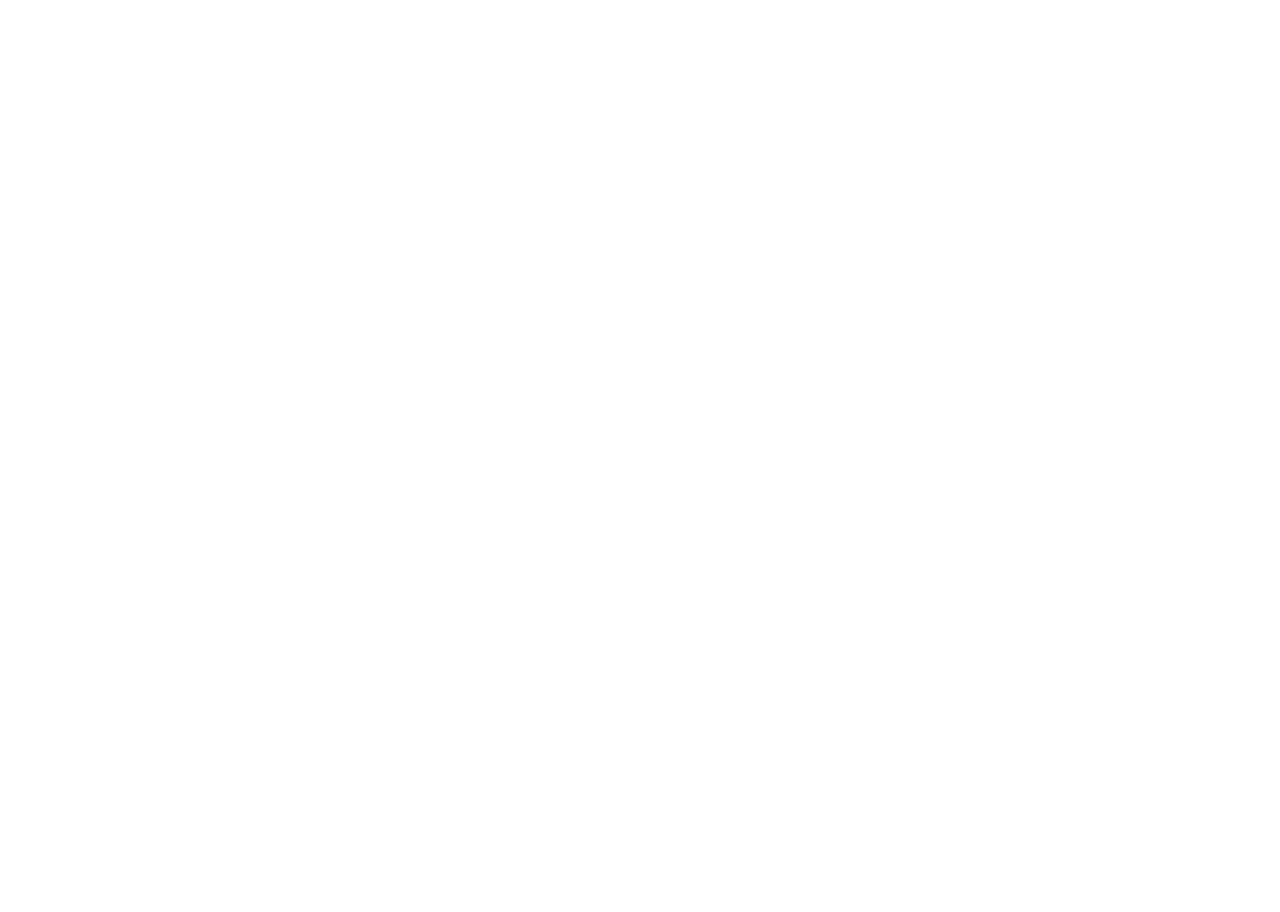
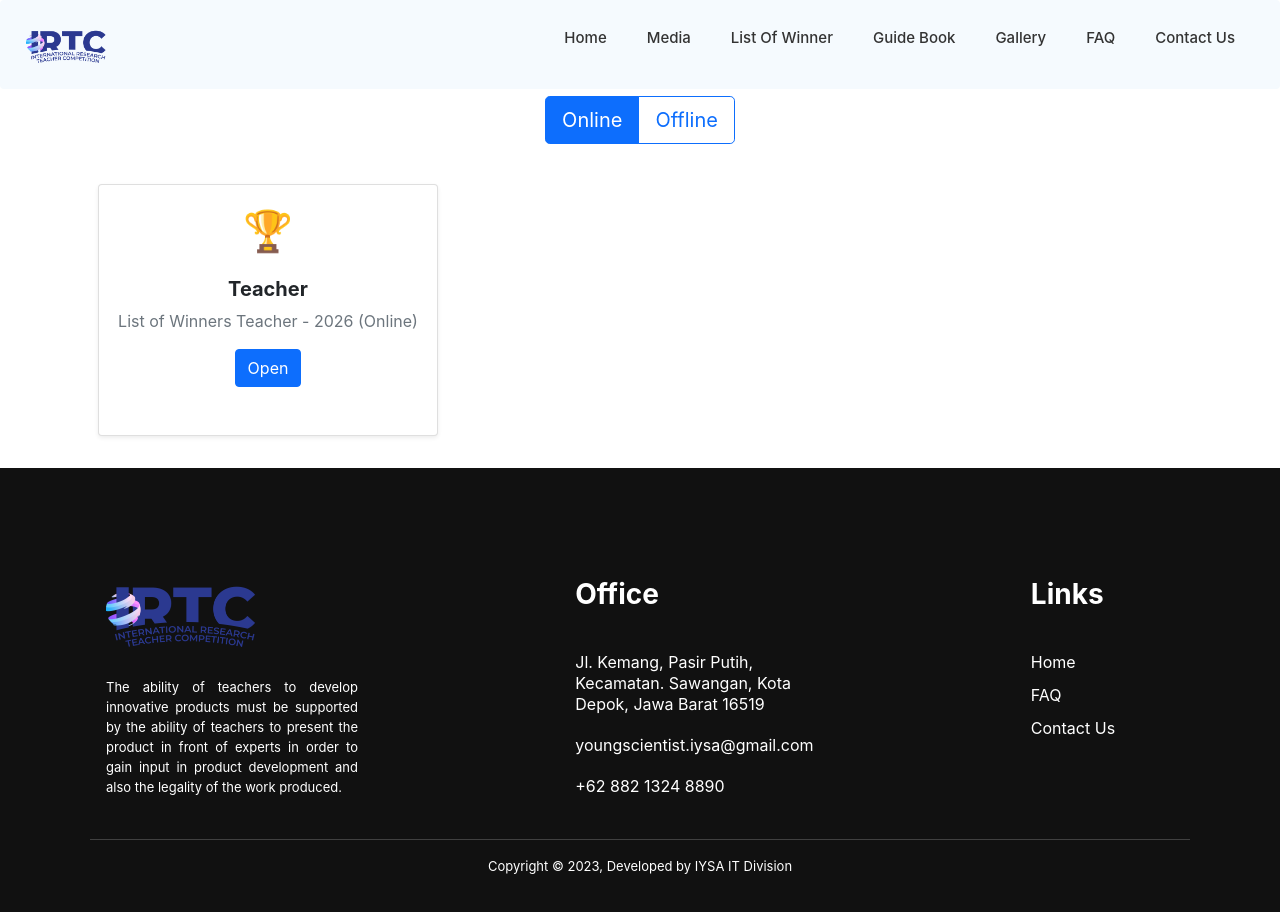
Before and after one commit to iysaofficial/officialirtc, a React (Create React App) app: page /low2026 in a window 1280 px wide. Before the commit this address had no page. Shown: the top 912 px of the page. Before the commit the page ends 800 px from the top, so only its background shows below. Built offline with nearby package versions, Linux system fonts and the light colour scheme.

Commit message:
UP LOW 2026 Online -Pras

```diff
--- a/src/App.js
+++ b/src/App.js
@@ -3,7 +3,7 @@
 import Irtcpage from "./pages/Irtcpage";
 import ListOfWinner from "./pages/low/listlow";
 import ListOfWinner2025 from "./pages/low/low2025";
-
+import ListOfWinner2026 from "./pages/low/low2026";
 // News
 import ListNewsPage from "./pages/listnewspage";
 
@@ -32,6 +32,7 @@
           <Route path="/" element={<Irtcpage />} />
           <Route path="/low" element={<ListOfWinner />} />
           <Route path="/low2025" element={<ListOfWinner2025 />} />
+          <Route path="/low2026" element={<ListOfWinner2026 />} />
           <Route path="/listnews" element={<ListNewsPage />} />
           <Route path="/News3" element={<News3 />} />
           <Route path="/News4" element={<News4 />} />
--- a/src/components/HeroSection.js
+++ b/src/components/HeroSection.js
@@ -29,7 +29,7 @@
               className="main-hero-btn main-hero-btn-yellow disabled"
               style={{ pointerEvents: "none", cursor: "not-allowed" }}
             >
-              Close Registration
+              Coming Soon 2027
             </a>
             <a
               href="https://drive.google.com/drive/folders/1T4kg5uRRBZfwTlGBq3Ny0SOQ4S2Vu7Zx?usp=sharing"
--- /dev/null
+++ b/src/components/LoW/2026/index.js
@@ -0,0 +1,87 @@
+import React from "react";
+import { useState } from "react";
+
+export default function List2026() {
+  const [mode, setMode] = useState("Online"); // "Online" or "Offline"
+
+  const categories = [
+    {
+      label: "Teacher",
+      driveLink: {
+        Online:
+          "https://drive.google.com/file/d/1IWGSNGIAJM3VKvlvQKRjX8YuseJ9qpL5/view?usp=sharing",
+        Offline: "",
+      },
+    },
+  ];
+
+  return (
+    <>
+      <div className="container py-5">
+        {/* Mode Switch (Online / Offline) */}
+        <div className="d-flex justify-content-center mb-4">
+          <div className="btn-group" role="group" aria-label="Mode selection">
+            <button
+              type="button"
+              className={`btn btn-lg ${
+                mode === "Online" ? "btn-primary" : "btn-outline-primary"
+              }`}
+              onClick={() => setMode("Online")}
+            >
+              Online
+            </button>
+            <button
+              type="button"
+              className={`btn btn-lg ${
+                mode === "Offline" ? "btn-primary" : "btn-outline-primary"
+              }`}
+              onClick={() => setMode("Offline")}
+            >
+              Offline
+            </button>
+          </div>
+        </div>
+
+        <div className="row g-4">
+          {categories.map((cat) => {
+            const link = cat.driveLink[mode]; // jika kosong => falsy
+            return (
+              <div key={cat.label} className="col-12 col-md-6 col-lg-4">
+                <div className="card h-100 shadow-sm">
+                  <div className="card-body d-flex flex-column align-items-center text-center">
+                    <div className="mb-3 fs-1">🏆</div>
+                    <h5 className="card-title fw-bold">{cat.label}</h5>
+                    <p className="text-muted mb-3">
+                      List of Winners {cat.label} - 2026 ({mode})
+                    </p>
+
+                    {link ? (
+                      <a
+                        href={link}
+                        target="_blank"
+                        rel="noopener noreferrer"
+                        className="btn btn-primary"
+                        aria-label={`Open ${cat.label} winners PDF (${mode})`}
+                      >
+                        Open
+                      </a>
+                    ) : (
+                      <button
+                        type="button"
+                        className="btn btn-outline-secondary"
+                        disabled
+                        aria-label={`${cat.label} ${mode} coming soon`}
+                      >
+                        Soon
+                      </button>
+                    )}
+                  </div>
+                </div>
+              </div>
+            );
+          })}
+        </div>
+      </div>
+    </>
+  );
+}
--- a/src/components/LoW/listlowcomponent.js
+++ b/src/components/LoW/listlowcomponent.js
@@ -3,10 +3,16 @@
 function ListLow() {
   const winners = [
     {
+      year: 2026,
+      color: "warning",
+      link: "/low2026",
+      external: true,
+    },
+    {
       year: 2025,
       color: "warning",
       link: "/low2025",
-      external: true,
+      external: false,
     },
     {
       year: 2024,
--- /dev/null
+++ b/src/pages/low/low2026.js
@@ -0,0 +1,17 @@
+import React from "react";
+import Navigation from "../../components/Navigation";
+import Footer from "../../components/Footer";
+import List2026 from "../../components/LoW/2026";
+
+const ListOfWinner2026 = () => {
+  return (
+    <div className="body_wrapper">
+      <Navigation/>
+      <br />
+      <br />
+      <List2026 />
+      <Footer />
+    </div>
+  );
+};
+export default ListOfWinner2026;
--- a/src/pages/registration/homeindo.js
+++ b/src/pages/registration/homeindo.js
@@ -65,7 +65,7 @@
                 handleOpenModal("/", )
               }
             >
-              Close Registration <i className="fa-solid fa-earth-americas"></i>
+              Coming Soon 2027 <i className="fa-solid fa-earth-americas"></i>
             </a>
             <a
               href="#!"
@@ -82,7 +82,7 @@
                 handleOpenModal("/", )
               }
             >
-              Close Registration <i className="fa-solid fa-earth-americas"></i>
+              Coming Soon 2027 <i className="fa-solid fa-earth-americas"></i>
             </a> */}
             <a
               href="#!"
--- a/src/pages/registration/homeinter.js
+++ b/src/pages/registration/homeinter.js
@@ -66,7 +66,7 @@
               className="btn-regist btn-action text-center me-lg-5 m-2"
               onClick={() => handleOpenModal("/")}
             >
-              Close Registration <i className="fa-solid fa-earth-americas"></i>
+              Coming Soon 2027 <i className="fa-solid fa-earth-americas"></i>
             </a>
             <a
               href="#!"
@@ -81,7 +81,7 @@
               className="btn-regist btn-action text-center me-lg-5 m-2"
               onClick={() => handleOpenModal("/")}
             >
-              Close Registration <i className="fa-solid fa-earth-americas"></i>
+              Coming Soon 2027 <i className="fa-solid fa-earth-americas"></i>
             </a> */}
             <a
               href="#!"
```
Also changed, not shown: 1 other file (tests, documents, lock files or other folders).
